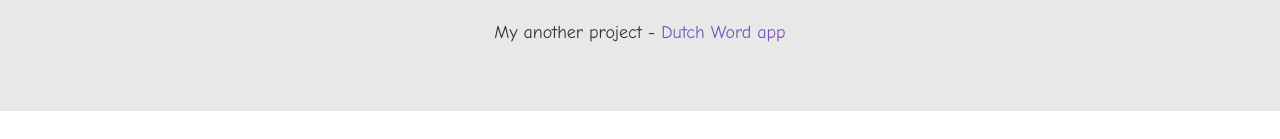
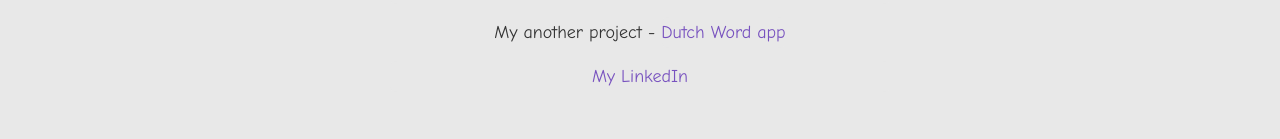
Before and after one commit to odrinl/dutch-comics, a React (Create React App) app: page / in a window 1280 px wide. Shown: the part 868-1007 px from the top of the page. Before the commit the page ends 979 px from the top, so only its background shows below. Built offline with nearby package versions, Linux system fonts and the light colour scheme.

Commit message:
added my linkedin

```diff
--- a/src/components/Footer.jsx
+++ b/src/components/Footer.jsx
@@ -7,6 +7,8 @@
           My another project -&nbsp;
           <a href='https://dutchword.netlify.app/'>Dutch Word app</a>
         </p>
+
+        <a href='https://www.linkedin.com/in/odrinl/'>My LinkedIn</a>
       </div>
     </footer>
   );
```
